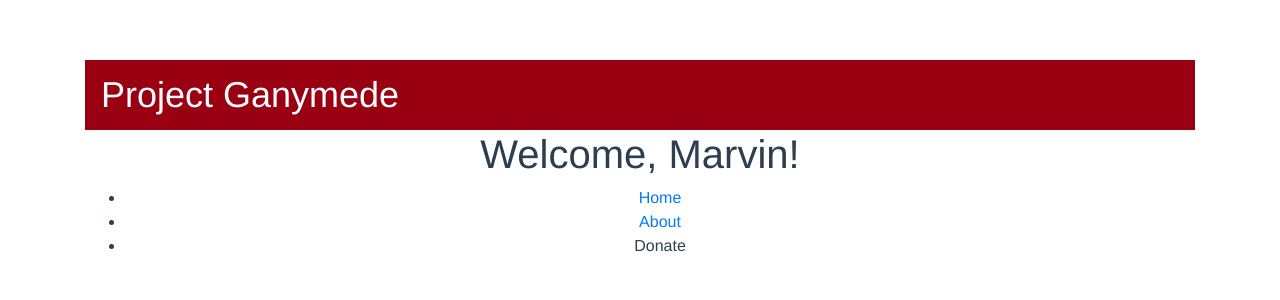
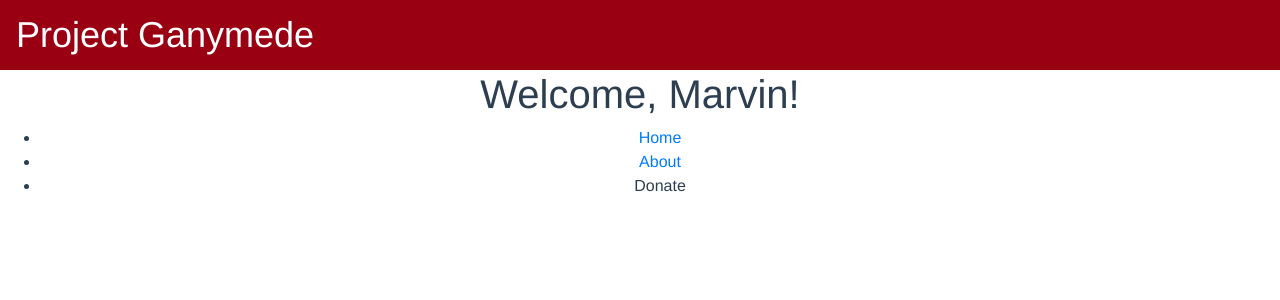
Before and after one commit to marvintensuan/Ganymede, a Vue app: page / in a window 1280 px wide. Shown: the top 300 px of the page. Built offline with nearby package versions, Linux system fonts and the light colour scheme.

Commit message:
Updated App.vue

```diff
--- a/src/App.vue
+++ b/src/App.vue
@@ -1,9 +1,7 @@
 <template>
-  <div class="container">
-    <Header />
-    <router-view></router-view>
-    <Footer />
-  </div>
+  <Header />
+  <router-view></router-view>
+  <Footer />
 </template>
 
 <script>
@@ -26,6 +24,5 @@ export default {
   -moz-osx-font-smoothing: grayscale;
   text-align: center;
   color: #2c3e50;
-  margin-top: 60px;
 }
 </style>
```
